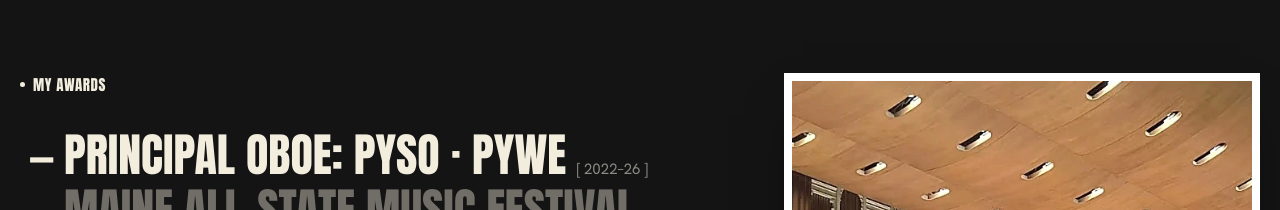
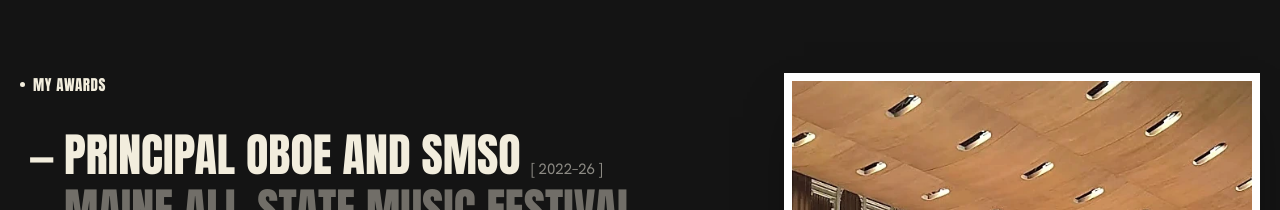
Before and after one commit to sofiamkirtchev-cmyk/sofiamkirtchev-site, a plain HTML site: page index.html in a window 1280 px wide. Shown: the part 2180-2390 px from the top of the page. Drawn offline with Linux system fonts and the light colour scheme.

Commit message:
Awards: Principal Oboe and SMSO
Co-Authored-By: Claude Opus 5.5 <noreply@anthropic.com>
Claude-Session: https://claude.ai/code/session_017BrCgcuhQKE4SK2Bs3TTrr

```diff
--- a/index.html
+++ b/index.html
@@ -523,7 +523,7 @@ body.reading{overflow:hidden}
   /* Maine Senate Commendation: as a student athlete. Excellence in Greek: Greek language. */
   /* Recognition for clients and employers: proof of the craft first */
   var AWARDS = [
-    ['Principal Oboe: PYSO · PYWE','2022–26',-40,'principal-oboe-ensemble-e.webp','50% 30%'],
+    ['Principal Oboe and SMSO','2022–26',-40,'principal-oboe-ensemble-e.webp','50% 30%'],
     ['Maine All-State Music Festival','2024–26',170,'all-state-dh-e.webp','50% 30%'],
     ['Arts Endorsement','2026',-120,'arts-endorsement-waterfall-3-e.webp','50% 50%'],
     ['BU Presidential Scholar','2026',140,'bu-presidential-2-e.webp','50% 30%'],
```
